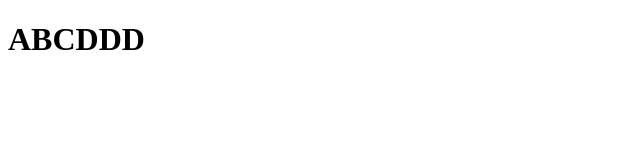
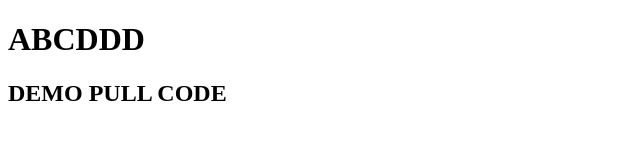
Before and after one commit to muadongyeuthuong3x/Demo, a plain HTML site: page index.html in a window 1280 px wide. Shown: the whole page, without its empty margins (0-640 px from the left). Drawn offline with Linux system fonts and the light colour scheme.

Commit message:
Demo pull code

```diff
--- a/index.html
+++ b/index.html
@@ -8,5 +8,6 @@
 </head>
 <body>
     <h1>ABCDDD</h1>
+    <h2>DEMO PULL CODE</h2>
 </body>
 </html>
```
